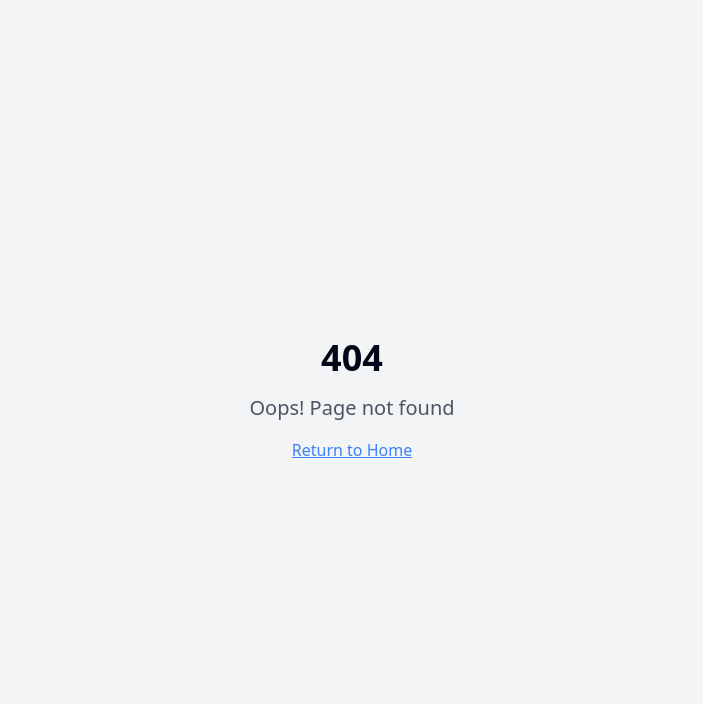
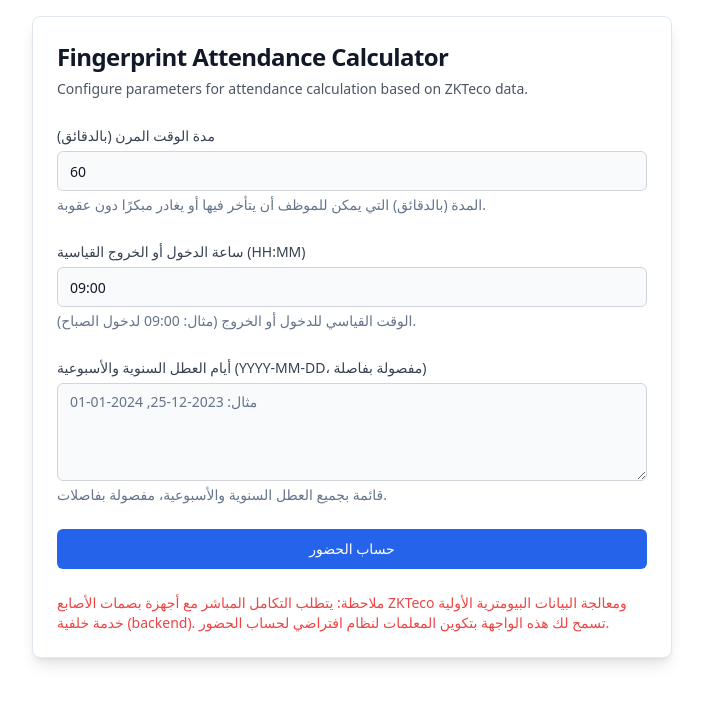
Before and after one commit to ffaaddii/HRM, a React (Vite) app: page /fingerprint-calculator in a window 1280 px wide. Before the commit this address had no page. Shown: the top 704 px of the page, without its empty margins (288-991 px from the left). Built offline with nearby package versions, Linux system fonts and the light colour scheme.

Commit message:
[dyad] wrote 3 file(s)

```diff
--- a/src/App.tsx
+++ b/src/App.tsx
@@ -5,6 +5,7 @@ import { QueryClient, QueryClientProvider } from "@tanstack/react-query";
 import { BrowserRouter, Routes, Route } from "react-router-dom";
 import Index from "./pages/Index";
 import NotFound from "./pages/NotFound";
+import FingerprintCalculator from "./pages/FingerprintCalculator"; // Import the new page
 
 const queryClient = new QueryClient();
 
@@ -16,6 +17,7 @@ const App = () => (
       <BrowserRouter>
         <Routes>
           <Route path="/" element={<Index />} />
+          <Route path="/fingerprint-calculator" element={<FingerprintCalculator />} /> {/* New route */}
           {/* ADD ALL CUSTOM ROUTES ABOVE THE CATCH-ALL "*" ROUTE */}
           <Route path="*" element={<NotFound />} />
         </Routes>
--- /dev/null
+++ b/src/pages/FingerprintCalculator.tsx
@@ -0,0 +1,122 @@
+"use client";
+
+import React, { useState } from "react";
+import { Card, CardContent, CardHeader, CardTitle, CardDescription } from "@/components/ui/card";
+import { Label } from "@/components/ui/label";
+import { Input } from "@/components/ui/input";
+import { Button } from "@/components/ui/button";
+import { Textarea } from "@/components/ui/textarea";
+import { showSuccess, showError } from "@/utils/toast";
+
+const FingerprintCalculator = () => {
+  const [flexibleTimeMinutes, setFlexibleTimeMinutes] = useState<number>(60); // Default 60 minutes
+  const [entryExitTime, setEntryExitTime] = useState<string>("09:00"); // Default entry time
+  const [holidays, setHolidays] = useState<string>(""); // Comma-separated dates
+
+  const handleCalculate = () => {
+    // In a real application, this would involve sending data to a backend
+    // for processing ZKTeco fingerprint logs, flexible time, and holidays.
+    // For this client-side example, we'll just simulate a calculation.
+
+    console.log("Flexible Time (minutes):", flexibleTimeMinutes);
+    console.log("Entry/Exit Time:", entryExitTime);
+    console.log("Holidays:", holidays);
+
+    // Basic validation
+    if (!entryExitTime.match(/^([0-1]?[0-9]|2[0-3]):[0-5][0-9]$/)) {
+      showError("Please enter a valid entry/exit time (HH:MM).");
+      return;
+    }
+    if (flexibleTimeMinutes < 0) {
+      showError("Flexible time duration cannot be negative.");
+      return;
+    }
+
+    // Simulate calculation logic
+    const holidayList = holidays
+      .split(",")
+      .map((date) => date.trim())
+      .filter(Boolean);
+
+    let resultMessage = `Calculation initiated with:
+      - Flexible Time: ${flexibleTimeMinutes} minutes
+      - Standard Entry/Exit: ${entryExitTime}
+      - Holidays: ${holidayList.length > 0 ? holidayList.join(", ") : "None"}`;
+
+    // Placeholder for actual ZKTeco data processing and attendance calculation
+    resultMessage += "\n\nNote: Actual ZKTeco fingerprint data processing requires a backend service.";
+
+    showSuccess("Calculation parameters received. Check console for details.");
+    alert(resultMessage); // Using alert for immediate feedback, could be a state update to display on page
+  };
+
+  return (
+    <div className="container mx-auto p-4 max-w-2xl">
+      <Card className="bg-white dark:bg-gray-800 text-gray-900 dark:text-gray-100 shadow-lg">
+        <CardHeader>
+          <CardTitle className="text-2xl font-bold">Fingerprint Attendance Calculator</CardTitle>
+          <CardDescription className="text-gray-600 dark:text-gray-400">
+            Configure parameters for attendance calculation based on ZKTeco data.
+          </CardDescription>
+        </CardHeader>
+        <CardContent className="space-y-6">
+          <div>
+            <Label htmlFor="flexibleTime" className="text-gray-700 dark:text-gray-300">مدة الوقت المرن (بالدقائق)</Label>
+            <Input
+              id="flexibleTime"
+              type="number"
+              value={flexibleTimeMinutes}
+              onChange={(e) => setFlexibleTimeMinutes(Number(e.target.value))}
+              placeholder="مثال: 60"
+              min="0"
+              className="mt-1 bg-gray-50 dark:bg-gray-700 border-gray-300 dark:border-gray-600 text-gray-900 dark:text-gray-100"
+            />
+            <p className="text-sm text-muted-foreground mt-1">
+              المدة (بالدقائق) التي يمكن للموظف أن يتأخر فيها أو يغادر مبكرًا دون عقوبة.
+            </p>
+          </div>
+
+          <div>
+            <Label htmlFor="entryExitTime" className="text-gray-700 dark:text-gray-300">ساعة الدخول أو الخروج القياسية (HH:MM)</Label>
+            <Input
+              id="entryExitTime"
+              type="text"
+              value={entryExitTime}
+              onChange={(e) => setEntryExitTime(e.target.value)}
+              placeholder="مثال: 09:00"
+              className="mt-1 bg-gray-50 dark:bg-gray-700 border-gray-300 dark:border-gray-600 text-gray-900 dark:text-gray-100"
+            />
+            <p className="text-sm text-muted-foreground mt-1">
+              الوقت القياسي للدخول أو الخروج (مثال: 09:00 لدخول الصباح).
+            </p>
+          </div>
+
+          <div>
+            <Label htmlFor="holidays" className="text-gray-700 dark:text-gray-300">أيام العطل السنوية والأسبوعية (YYYY-MM-DD، مفصولة بفاصلة)</Label>
+            <Textarea
+              id="holidays"
+              value={holidays}
+              onChange={(e) => setHolidays(e.target.value)}
+              placeholder="مثال: 2023-12-25, 2024-01-01"
+              rows={4}
+              className="mt-1 bg-gray-50 dark:bg-gray-700 border-gray-300 dark:border-gray-600 text-gray-900 dark:text-gray-100"
+            />
+            <p className="text-sm text-muted-foreground mt-1">
+              قائمة بجميع العطل السنوية والأسبوعية، مفصولة بفاصلات.
+            </p>
+          </div>
+
+          <Button onClick={handleCalculate} className="w-full bg-blue-600 hover:bg-blue-700 text-white">
+            حساب الحضور
+          </Button>
+
+          <p className="text-sm text-red-500 dark:text-red-400 mt-4">
+            ملاحظة: يتطلب التكامل المباشر مع أجهزة بصمات الأصابع ZKTeco ومعالجة البيانات البيومترية الأولية خدمة خلفية (backend). تسمح لك هذه الواجهة بتكوين المعلمات لنظام افتراضي لحساب الحضور.
+          </p>
+        </CardContent>
+      </Card>
+    </div>
+  );
+};
+
+export default FingerprintCalculator;
--- a/src/pages/Index.tsx
+++ b/src/pages/Index.tsx
@@ -1,15 +1,18 @@
-// Update this page (the content is just a fallback if you fail to update the page)
-
 import { MadeWithDyad } from "@/components/made-with-dyad";
+import { Link } from "react-router-dom";
+import { Button } from "@/components/ui/button";
 
 const Index = () => {
   return (
-    <div className="min-h-screen flex items-center justify-center bg-gray-100">
-      <div className="text-center">
+    <div className="min-h-screen flex flex-col items-center justify-center bg-gray-100 dark:bg-gray-900 text-gray-900 dark:text-gray-100">
+      <div className="text-center p-6 bg-white dark:bg-gray-800 rounded-lg shadow-lg">
         <h1 className="text-4xl font-bold mb-4">Welcome to Your Blank App</h1>
-        <p className="text-xl text-gray-600">
+        <p className="text-xl text-gray-600 dark:text-gray-400 mb-6">
           Start building your amazing project here!
         </p>
+        <Link to="/fingerprint-calculator">
+          <Button className="px-6 py-3 text-lg bg-blue-600 hover:bg-blue-700 text-white">Go to Fingerprint Calculator</Button>
+        </Link>
       </div>
       <MadeWithDyad />
     </div>
```
